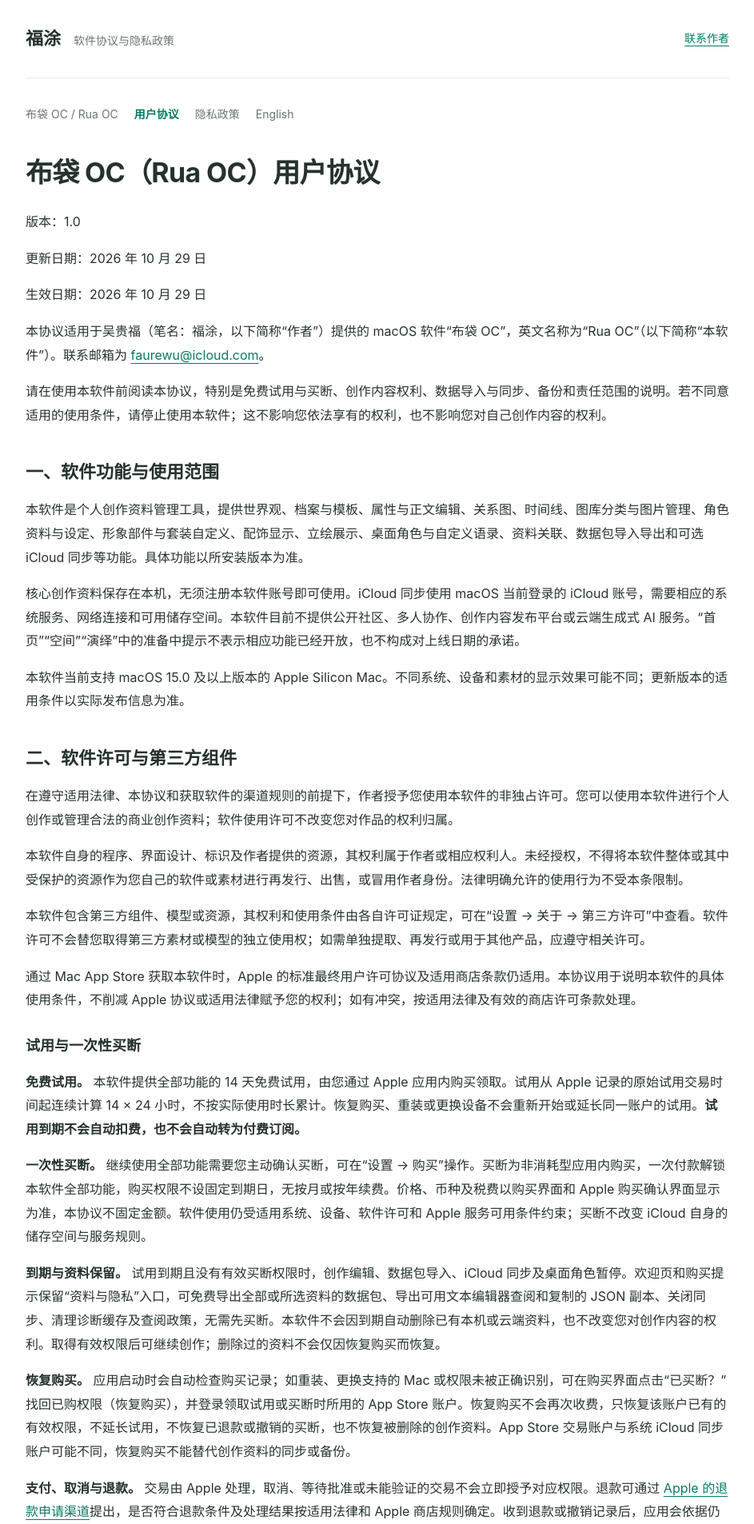
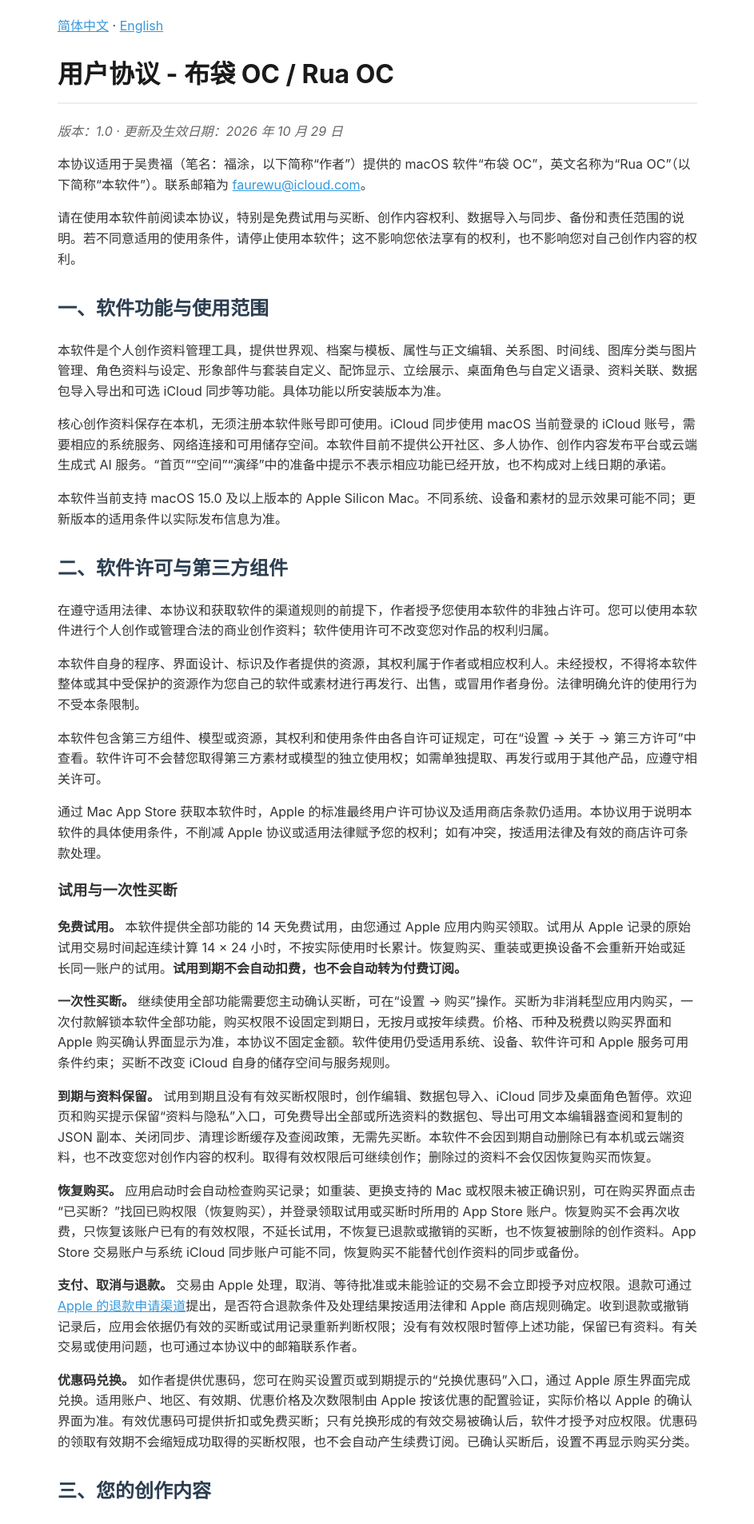
Before and after one commit to FaureWu/legal, a Jekyll site: the page built from ruaoc/user-agreement.md, in a window 1280 px wide. Shown: the top 1906 px of the page at 80% size, without its empty margins (168-1111 px from the left). Built offline with Jekyll 4.4.1, drawn with Linux system fonts in a browser that asks for light colours; some of the changed text lies outside the part shown.

Commit message:
Unify bilingual legal-document layout and simplify privacy introduction

```diff
--- a/_layouts/privacy-policy.html
+++ b/_layouts/legal-document.html
@@ -1,14 +1,16 @@
 <!DOCTYPE html>
 <html lang="{{ page.lang | default: 'zh-CN' }}">
 <head>
+{% assign chinese_url = page.url | replace: '/en/', '/' %}
+{% assign english_url = chinese_url | replace: '/ruaoc/', '/ruaoc/en/' %}
 <meta charset="UTF-8">
 <meta name="viewport" content="width=device-width, initial-scale=1.0">
 <meta name="color-scheme" content="light">
 <meta name="description" content="{{ page.title | escape }}">
 <title>{{ page.title | escape }}</title>
 <link rel="canonical" href="{{ page.url | absolute_url }}">
-<link rel="alternate" hreflang="zh-CN" href="{{ '/ruaoc/privacy-policy/' | absolute_url }}">
-<link rel="alternate" hreflang="en" href="{{ '/ruaoc/en/privacy-policy/' | absolute_url }}">
+<link rel="alternate" hreflang="zh-CN" href="{{ chinese_url | absolute_url }}">
+<link rel="alternate" hreflang="en" href="{{ english_url | absolute_url }}">
 <style>
 body { font-family: -apple-system, BlinkMacSystemFont, 'Segoe UI', Roboto, 'Helvetica Neue', Arial, sans-serif; line-height: 1.6; color: #333; max-width: 800px; margin: 0 auto; padding: 20px; background: #fff; overflow-wrap: break-word; }
 h1 { color: #1a1a1a; border-bottom: 2px solid #eee; padding-bottom: 10px; }
@@ -22,7 +24,7 @@ em { color: #666; }
 </head>
 <body>
 <nav aria-label="{% if page.lang == 'en' %}Language{% else %}语言{% endif %}">
-<a href="{{ '/ruaoc/privacy-policy/' | relative_url }}" lang="zh-CN" hreflang="zh-CN"{% if page.lang != 'en' %} aria-current="page"{% endif %}>简体中文</a> · <a href="{{ '/ruaoc/en/privacy-policy/' | relative_url }}" lang="en" hreflang="en"{% if page.lang == 'en' %} aria-current="page"{% endif %}>English</a>
+<a href="{{ chinese_url | relative_url }}" lang="zh-CN" hreflang="zh-CN"{% if page.lang != 'en' %} aria-current="page"{% endif %}>简体中文</a> · <a href="{{ english_url | relative_url }}" lang="en" hreflang="en"{% if page.lang == 'en' %} aria-current="page"{% endif %}>English</a>
 </nav>
 <main>
 {{ content }}
--- a/ruaoc/user-agreement.md
+++ b/ruaoc/user-agreement.md
@@ -1,18 +1,14 @@
 ---
-layout: default
-title: 布袋 OC 用户协议
+layout: legal-document
+title: 用户协议 - 布袋 OC / Rua OC
 software: ruaoc
 software_name: 布袋 OC / Rua OC
 permalink: /ruaoc/user-agreement/
 ---
 
-# 布袋 OC（Rua OC）用户协议
+# 用户协议 - 布袋 OC / Rua OC
 
-版本：1.0
-
-更新日期：2026 年 10 月 29 日
-
-生效日期：2026 年 10 月 29 日
+*版本：1.0 · 更新及生效日期：2026 年 10 月 29 日*
 
 本协议适用于吴贵福（笔名：福涂，以下简称“作者”）提供的 macOS 软件“布袋 OC”，英文名称为“Rua OC”（以下简称“本软件”）。联系邮箱为 [faurewu@icloud.com](mailto:faurewu@icloud.com)。
 
```
Also changed, not shown: ruaoc/en/privacy-policy.md (+3 -3 lines), ruaoc/en/user-agreement.md (+4 -8 lines), ruaoc/privacy-policy.md (+3 -3 lines).
